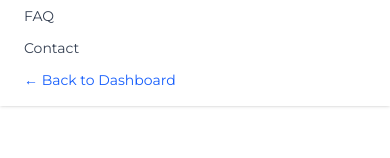
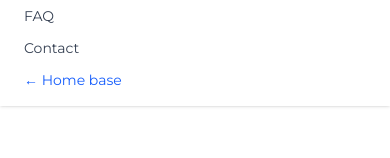
Before and after one commit to RobertMcCarthy1999/serve-safe, a Next.js app: page /faq in a window 390 px wide. Both pictures are taken after a click on the button "Toggle menu". Shown: the part 130-288 px from the top of the page. Built offline with nearby package versions, Linux system fonts and the light colour scheme.

Commit message:
Test: renamed dashboard button to 'Home Base'

```diff
--- a/src/app/components/NavBar.js
+++ b/src/app/components/NavBar.js
@@ -42,7 +42,7 @@ export default function NavBar() {
           <Link href="/pricing" className="block text-gray-700 hover:text-blue-600">Pricing</Link>
           <Link href="/faq" className="block text-gray-700 hover:text-blue-600">FAQ</Link>
           <Link href="/contact" className="block text-gray-700 hover:text-blue-600">Contact</Link>
-          <Link href="/" className="block text-blue-600 hover:underline">← Back to Dashboard</Link>
+          <Link href="/" className="block text-blue-600 hover:underline">← Home base</Link>
         </div>
       )}
     </nav>
```
